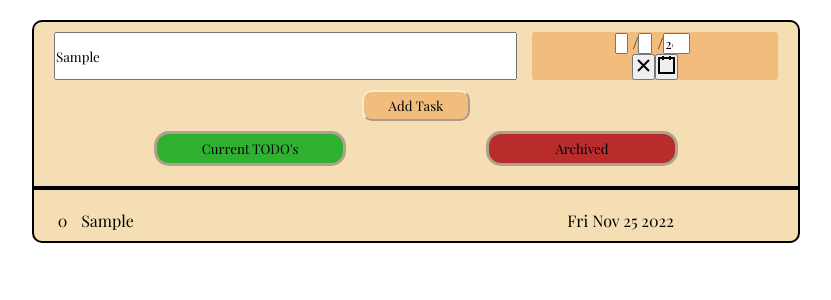
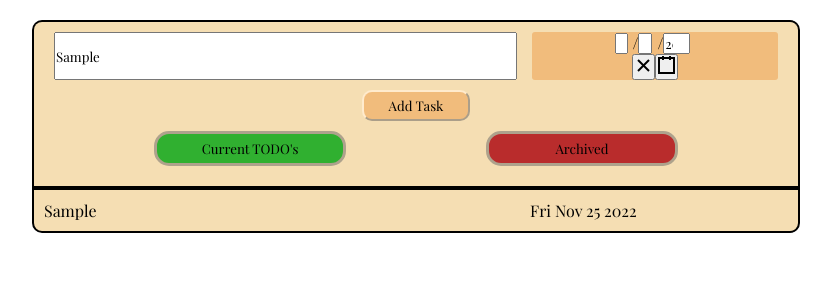
Before and after one commit to davejlhale/rTodoList-Tracker, a React (Create React App) app: page / in a window 1280 px wide. Both pictures are taken after typing "Sample" into the empty fields and a click on the button "Add Task". Shown: the top 300 px of the page, without its empty margins (224-1055 px from the left). Built offline with nearby package versions, Linux system fonts and the light colour scheme.

Commit message:
added drag and drop reorder

```diff
--- a/package.json
+++ b/package.json
@@ -7,6 +7,7 @@
     "@testing-library/react": "^13.4.0",
     "@testing-library/user-event": "^13.5.0",
     "react": "^18.2.0",
+    "react-beautiful-dnd": "^13.1.1",
     "react-date-picker": "^9.1.0",
     "react-dom": "^18.2.0",
     "react-scripts": "5.0.1",
--- a/src/App.js
+++ b/src/App.js
@@ -3,6 +3,7 @@ import React, { useState } from 'react';
 import TaskCard from './components/TaskCard';
 import ListViewSelector from './components/ListViewSelector';
 import NewCardInput from './components/NewCardInput';
+
 /*  datepicker
      https://github.com/wojtekmaj/react-calendar
  */
@@ -37,6 +38,7 @@ function App() {
   });
   const [todoListToggle, setTodoListToggle] = useState(true)
   const [archivedListToggle, setArchivedListToggle] = useState(false)
+  const [dragItem, setDragItem] = useState();
 
   React.useEffect(() => {
     const temp = JSON.stringify(taskCardsArray)
@@ -116,7 +118,32 @@ function App() {
     }
   }
 
+  const handleDragStart = (e,index) => {
+    console.log("handleDragStart",index)
+    e.target.style.border="none"
+    setDragItem(index);
+  };
 
+  const handleDragEnter = (e, index) => {
+    console.log("index over",index,dragItem)
+    e.target.style.opacity=".5"
+    const newList = [...taskCardsArray];
+    const item = newList[dragItem];
+    newList.splice(dragItem, 1);
+    newList.splice(index, 0, item);
+    setDragItem(index);
+    setTaskCardsArray(newList);
+  };
+
+  const handleDragLeave = (e) => {
+    console.log("s")
+    e.target.style.opacity="1"
+  };
+
+  const handleDrop = (e,index) => {
+    console.log("handle drop",index)
+    e.target.style.opacity="1"
+  };
 
   return (
     <div className="App">
@@ -126,11 +153,31 @@ function App() {
 
         <ListViewSelector todoListToggle={todoListToggle} archivedListToggle={archivedListToggle} onClickHandler={onToggleList} />
         {todoListToggle ?
+
+
           <div id="taskCards-wrapper">
             {taskCardsArray.map((task, index) => {
-              return <TaskCard key={index} functions={cardFuncs} taskNum={index} task={task} />
+              return  (<div  draggable
+                key={index}
+                onDragStart={(e) => handleDragStart(e,index)}
+              onDragEnter={(e) => handleDragEnter(e, index)}
+              onDragLeave={(e) => handleDragLeave(e)}
+              onDrop={(e) => handleDrop(e,index)}
+              onDragOver={(e) => { e.preventDefault()}}
+              >
+                <TaskCard
+              key={index}
+              functions={cardFuncs}
+              taskNum={index}
+              task={task}
+              onClick={(e) => handleDragStart(index)}
+
+              />
+
+              </div>)
             })}
           </div>
+
           : null}
 
         {archivedListToggle ?
--- a/src/components/Comments.js
+++ b/src/components/Comments.js
@@ -10,7 +10,7 @@ const Comments = ({ task, functions }) => {
     functions.editComments(task);
   };
   const handleClicks = (event) => {
-    event.stopPropagation()
+     event.stopPropagation()
   }
     return (
       <div className="taskcard-comments" onClick={(e)=>handleClicks(e)}>
--- a/src/components/NewCardInput.js
+++ b/src/components/NewCardInput.js
@@ -7,10 +7,11 @@ const NewCardInput = ({ taskCardsArray, updateArray }) => {
     const [val, setVal] = useState("");
     const [value, onChange] = useState(new Date());
     const handleTrack = () => {
-
+ const id= taskCardsArray.length || 0;
         if (val.length !== 0) {
             console.log("date",value)
             let newCard = {
+                id: id,
                 title: val,
                 date: value.toDateString()|| new Date().toDateString(),
                 done: false,
--- a/src/components/TaskCard.js
+++ b/src/components/TaskCard.js
@@ -12,7 +12,7 @@ const TaskCard = ({ task, functions, taskNum }) => {
     return (
         <div id="taskCard" onClick={(evt) => { showComments(!comments) }}>
             <div className="taskcard-banner">
-                <p className="taskcard-icon">{taskNum}</p>
+                {/* <p className="taskcard-icon">{taskNum}</p> */}
                 <p className="taskcard-name">{task.title}</p>
                 <p className="taskcard-date">{task.date}</p>
                 <div className="taskcard-icon">
--- a/src/css/App.css
+++ b/src/css/App.css
@@ -13,7 +13,7 @@
 }
 
 #taskCards-wrapper {
-  margin:  auto;
+  margin: 0px auto;
   background-color: wheat;
   border:2px solid black;
 
--- a/src/css/TaskCard.css
+++ b/src/css/TaskCard.css
@@ -1,8 +1,11 @@
 #taskCard {
-    margin: auto;
     padding:10px;
-    margin:10px auto;
+    margin:0px auto;
     border-bottom:1px dashed black;
+
+  }
+  [draggable=true] {
+    cursor: move;
   }
   #taskCard:last-of-type {
     border-bottom: none;
```
Also changed, not shown: 1 other file (tests, documents, lock files or other folders).
